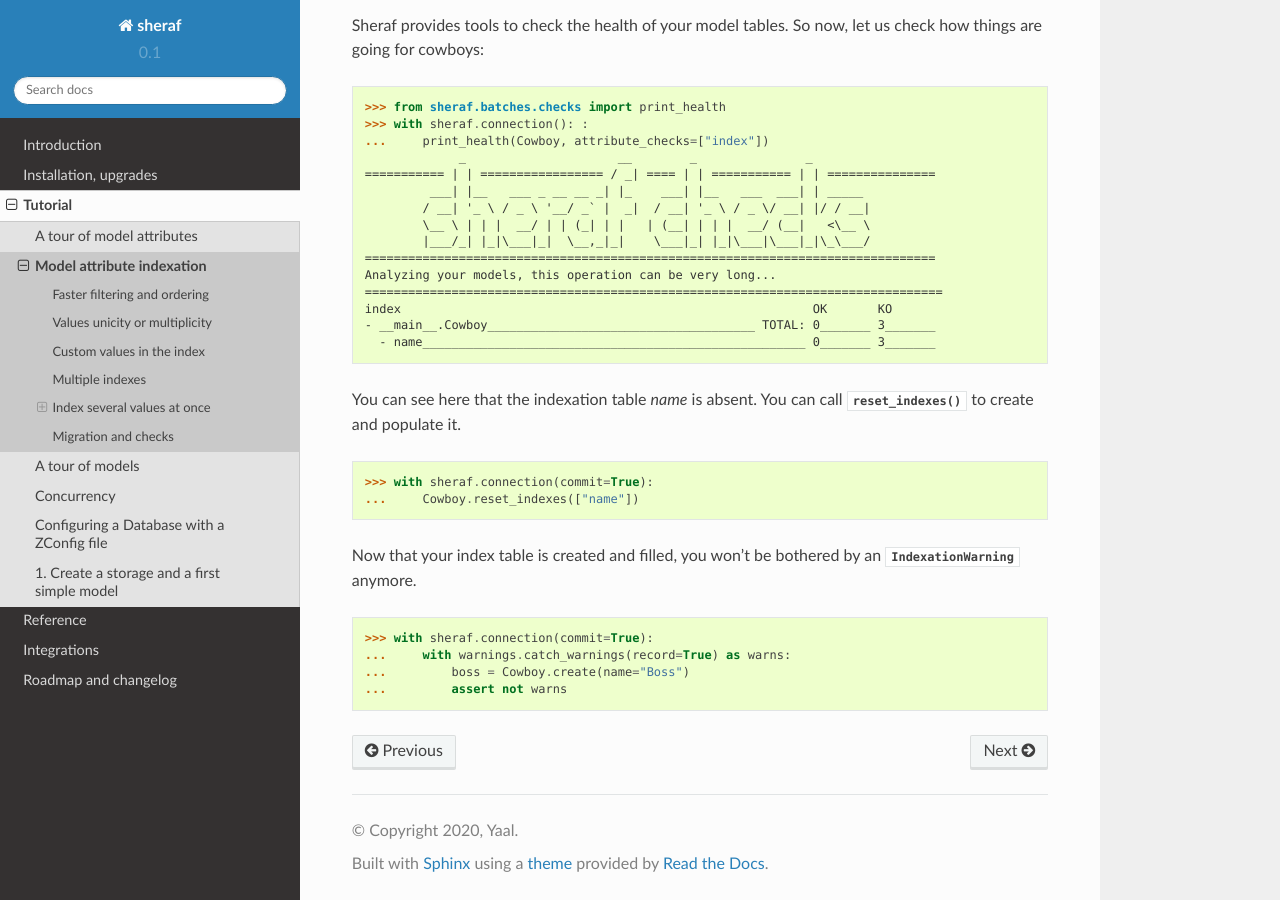
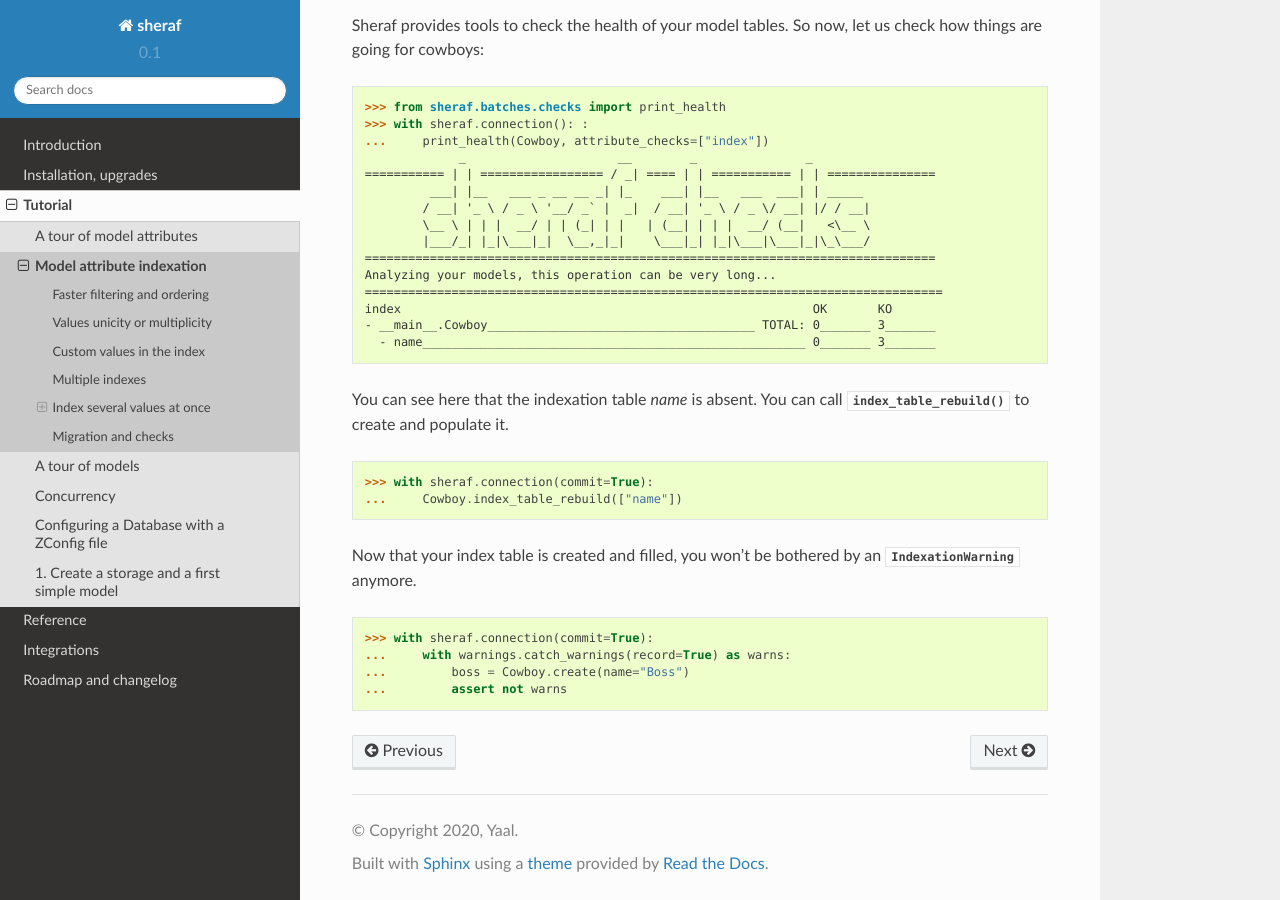
Before and after one commit to yaal-coop/sheraf, a Sphinx documentation site: the page built from doc/source/tutorial/indexation.rst, in a window 1280 px wide and 900 px high, scrolled down 4622 px. Built offline with Sphinx 7.4.7 and the Read the Docs theme 2.0.0, drawn with Linux system fonts in a browser that asks for light colours.

Commit message:
Renamed rebuild_index_tables in index_table_rebuild

```diff
--- a/doc/source/tutorial/indexation.rst
+++ b/doc/source/tutorial/indexation.rst
@@ -231,12 +231,12 @@ Sheraf provides tools to check the health of your model tables. So now, let us c
 
 
 
-You can see here that the indexation table *name* is absent. You can call :func:`~sheraf.models.indexation.IndexedModel.reset_indexes` to create and populate it.
+You can see here that the indexation table *name* is absent. You can call :func:`~sheraf.models.indexation.IndexedModel.index_table_rebuild` to create and populate it.
 
 .. code-block:: python
 
     >>> with sheraf.connection(commit=True):
-    ...     Cowboy.reset_indexes(["name"])
+    ...     Cowboy.index_table_rebuild(["name"])
 
 Now that your index table is created and filled, you won't be bothered by an :class:`~sheraf.exceptions.IndexationWarning` anymore.
 
```
Also changed, not shown: 2 other files.
